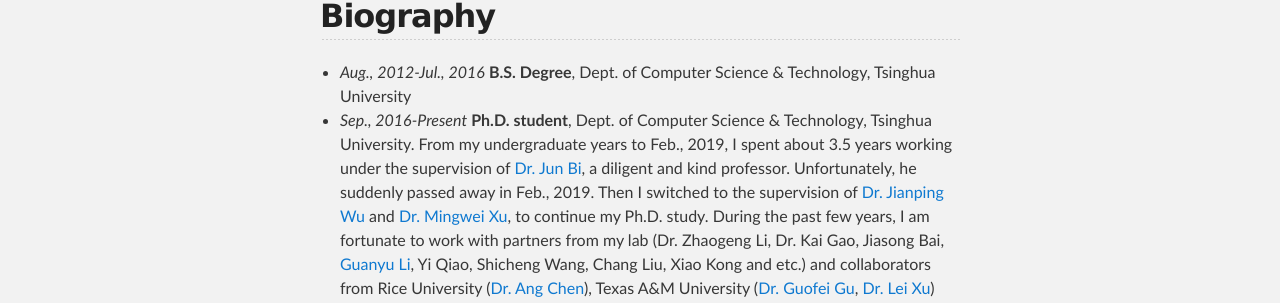
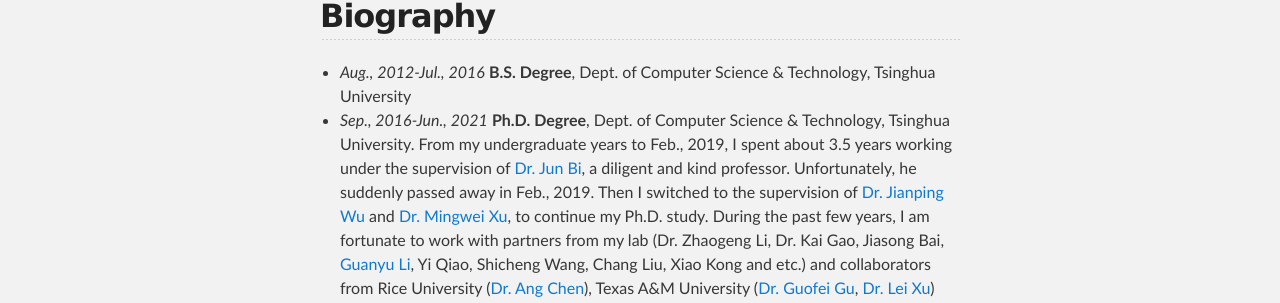
Before and after one commit to zhangmenghao/zhangmenghao.github.io, a Jekyll site: the page built from index.md, in a window 1280 px wide and 900 px high. Shown: the part 304-607 px from the top of the window. Built offline with Jekyll 4.4.1, drawn with Linux system fonts in a browser that asks for light colours.

Commit message:
Update education

```diff
--- a/index.md
+++ b/index.md
@@ -8,7 +8,7 @@
 
 ## Biography
 * *Aug., 2012-Jul., 2016*  **B.S. Degree**, Dept. of Computer Science & Technology, Tsinghua University
-* *Sep., 2016-Present*  **Ph.D. student**, Dept. of Computer Science & Technology, Tsinghua University. From my undergraduate years to Feb., 2019, I spent about 3.5 years working under the supervision of [Dr. Jun Bi](http://netarchlab.tsinghua.edu.cn/~junbi/), a diligent and kind professor. Unfortunately, he suddenly passed away in Feb., 2019. Then I switched to the supervision of [Dr. Jianping Wu](http://www.cs.tsinghua.edu.cn/publish/csen/4623/2010/20101224194435414856631/20101224194435414856631_.html) and [Dr. Mingwei Xu](http://routing.netlab.edu.cn/tiki-index.php?page=Mingwei+Xu), to continue my Ph.D. study. During the past few years, I am fortunate to work with partners from my lab (Dr. Zhaogeng Li, Dr. Kai Gao, Jiasong Bai, [Guanyu Li](https://guanyu.li/), Yi Qiao, Shicheng Wang, Chang Liu, Xiao Kong and etc.) and collaborators from Rice University ([Dr. Ang Chen](https://www.cs.rice.edu/~angchen/)), Texas A&M University ([Dr. Guofei Gu](http://faculty.cs.tamu.edu/guofei/), [Dr. Lei Xu](http://students.cse.tamu.edu/xray2012/)) and University at Buffalo, SUNY. ([Dr. Hongxin Hu](https://cse.buffalo.edu/~hongxinh/)).
+* *Sep., 2016-Jun., 2021*  **Ph.D. Degree**, Dept. of Computer Science & Technology, Tsinghua University. From my undergraduate years to Feb., 2019, I spent about 3.5 years working under the supervision of [Dr. Jun Bi](http://netarchlab.tsinghua.edu.cn/~junbi/), a diligent and kind professor. Unfortunately, he suddenly passed away in Feb., 2019. Then I switched to the supervision of [Dr. Jianping Wu](http://www.cs.tsinghua.edu.cn/publish/csen/4623/2010/20101224194435414856631/20101224194435414856631_.html) and [Dr. Mingwei Xu](http://routing.netlab.edu.cn/tiki-index.php?page=Mingwei+Xu), to continue my Ph.D. study. During the past few years, I am fortunate to work with partners from my lab (Dr. Zhaogeng Li, Dr. Kai Gao, Jiasong Bai, [Guanyu Li](https://guanyu.li/), Yi Qiao, Shicheng Wang, Chang Liu, Xiao Kong and etc.) and collaborators from Rice University ([Dr. Ang Chen](https://www.cs.rice.edu/~angchen/)), Texas A&M University ([Dr. Guofei Gu](http://faculty.cs.tamu.edu/guofei/), [Dr. Lei Xu](http://students.cse.tamu.edu/xray2012/)) and University at Buffalo, SUNY. ([Dr. Hongxin Hu](https://cse.buffalo.edu/~hongxinh/)).
 * *Feb., 2019-Jul., 2019*  **visiting scholar**, Dept. of Computer Science & Engineering, Texas A&M University, under the supervision of [Dr. Guofei Gu](http://faculty.cs.tamu.edu/guofei/).
 * **Research interest**: (1) Software-Defined Programmable Network Security. I am familiar with Software Defined Networking (SDN), Network Function Virtualization (NFV), Programmable data plane (P4), and extended Berkeley Packet Filter (eBPF). Besides, I have deeply involved in a set of scenarios, such as data center network, cloud gateway, Denial-of-Service attacks, Network Intrusion Detection/Prevention System, Internet of Things, Network Scanning, containers and etc. Most of my projects are trying to make software-defined networked systems more security and efficient. (2) Data-driven Network Anomaly Detection and Mitigation. I am also interested in leveraging advanced machine learning algorithms to do data-driven anomaly detection (e.g., network traffic analysis), which I believe is a promising direction.
 * **Email**: zhangmenghao0503@gmail.com
```
